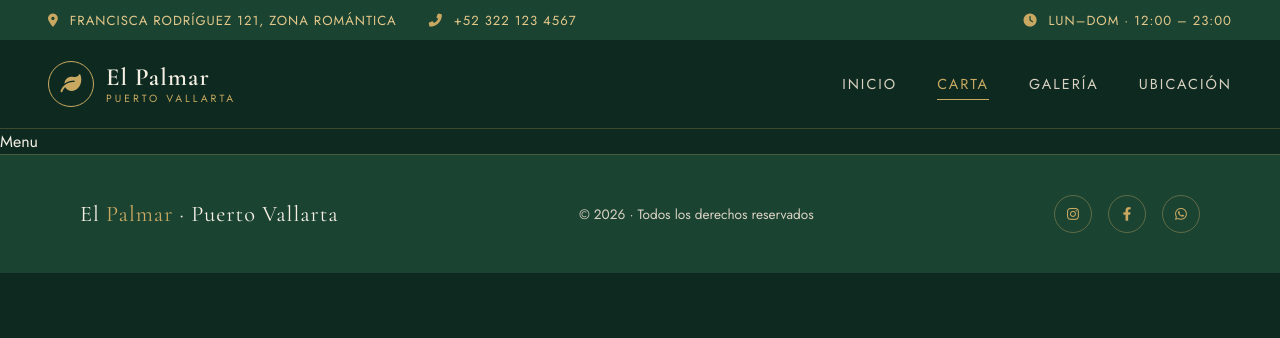
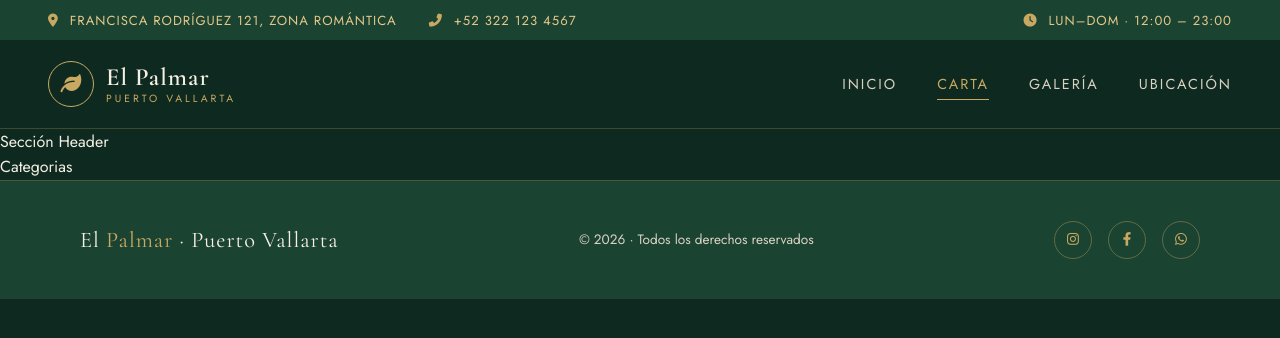
Before and after one commit to maximovj/restaurante-el-palmar, a React (Vite) app: page /menu in a window 1280 px wide. Shown: the top 338 px of the page. Built offline with nearby package versions, Linux system fonts and the light colour scheme.

Commit message:
* Se crea cabecera de la sección

```diff
--- /dev/null
+++ b/src/components/ui/SectionHeader.tsx
@@ -0,0 +1,7 @@
+export function SectionHeader() {
+    return (
+        <div>
+            Sección Header
+        </div>
+    );
+}
--- a/src/pages/Menu/Menu.tsx
+++ b/src/pages/Menu/Menu.tsx
@@ -1,7 +1,12 @@
+import { SectionHeader } from "@/components/ui/SectionHeader";
+
 export function Menu() {
     return (
-        <div>
-            Menu
+        <div className="page-wrapper">
+            <div className="section">
+            <SectionHeader />
+            Categorias
+            </div>
         </div>
     );
 }
```
